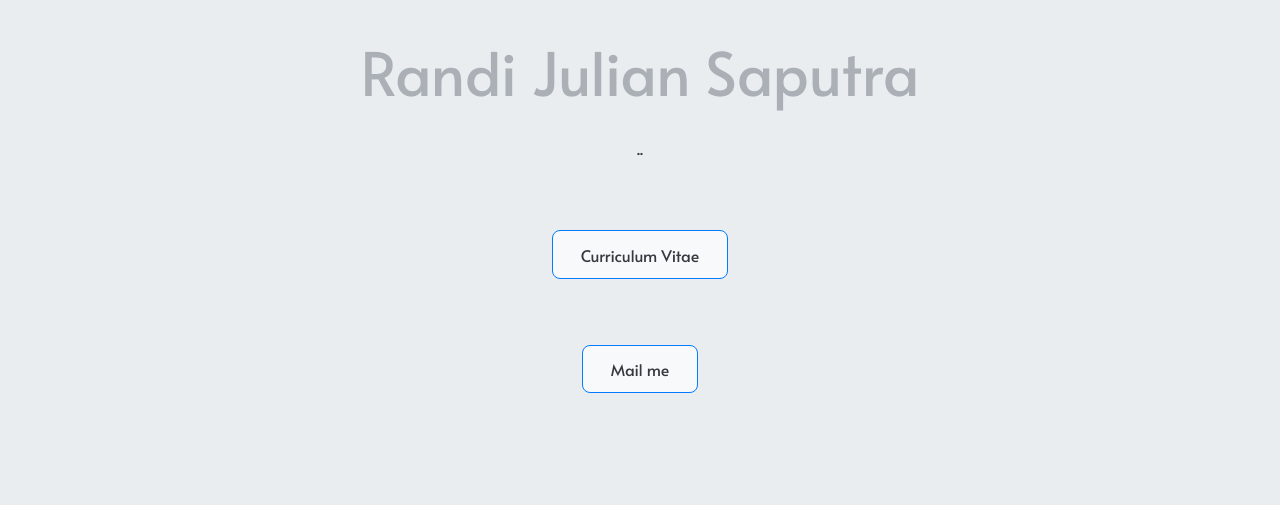
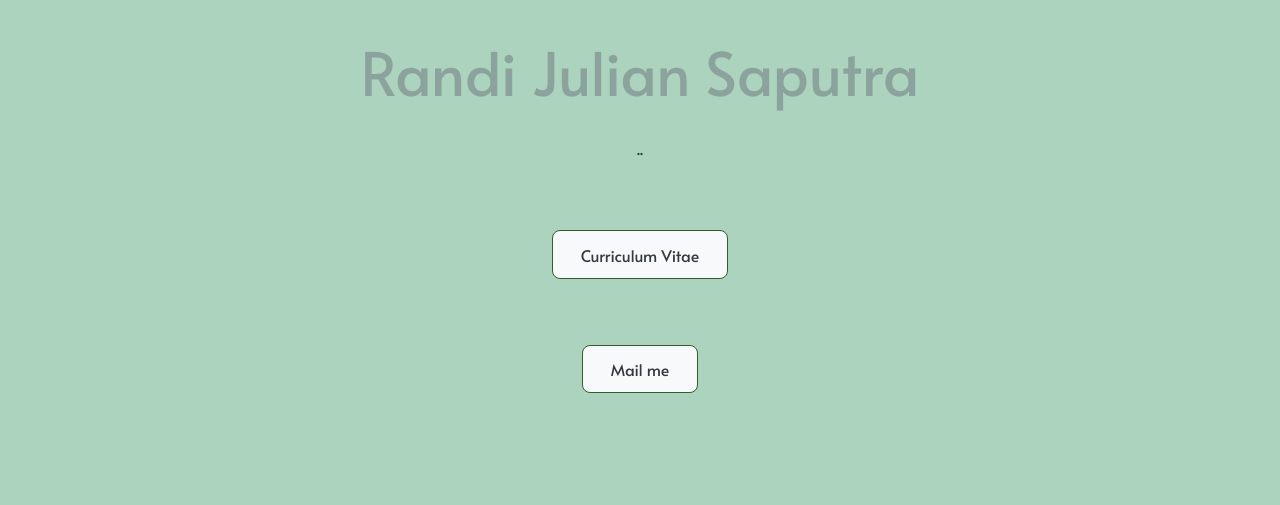
Before and after one commit to randiijulian/randiijulian.github.io, a plain HTML site: page index.html in a window 1280 px wide. Shown: the part 690-1195 px from the top of the page. Drawn offline with Linux system fonts and the light colour scheme.

Commit message:
Update index.html

```diff
--- a/index.html
+++ b/index.html
@@ -40,9 +40,9 @@
         :root {
             --text-color: #343a40;
             --text-secondary-color: #6c757d;
-            --background-color: #eaedf0;
+            --background-color: #abd3bd;
             --secondary-background-color: #64ffda1a;
-            --primary-color: #007bff;
+            --primary-color: #315e26;
             --secondary-color: #f8f9fa;
             --text-color-dark: #e4e6eb;
             --text-secondary-color-dark: #b0b3b8;
@@ -1463,7 +1463,7 @@
                             <div class="text-center">..
                             </div>
                             <div class="text-center pt-3">
-                                <a href="https://drive.google.com/file/d/1PXwClL7h91cVRMoYpkhHGgMusWoTUTpN/view?usp=sharing"
+                                <a href="https://drive.google.com/file/d/1PXwClL7h91cVRMoYpkhHGgMusWoTUTpN/view?usp=sharing" target="_blank"
                                     class="btn">
                                     Curriculum Vitae
                                 </a>
```
